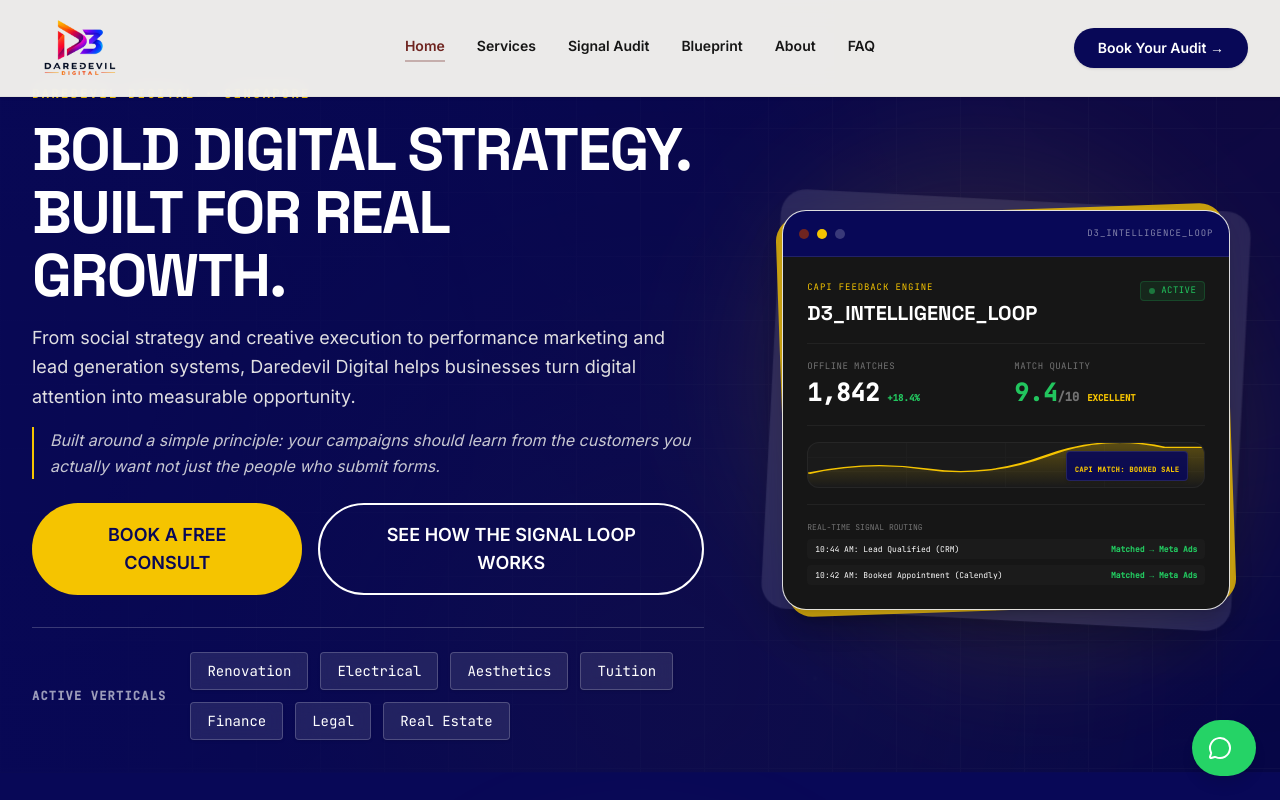
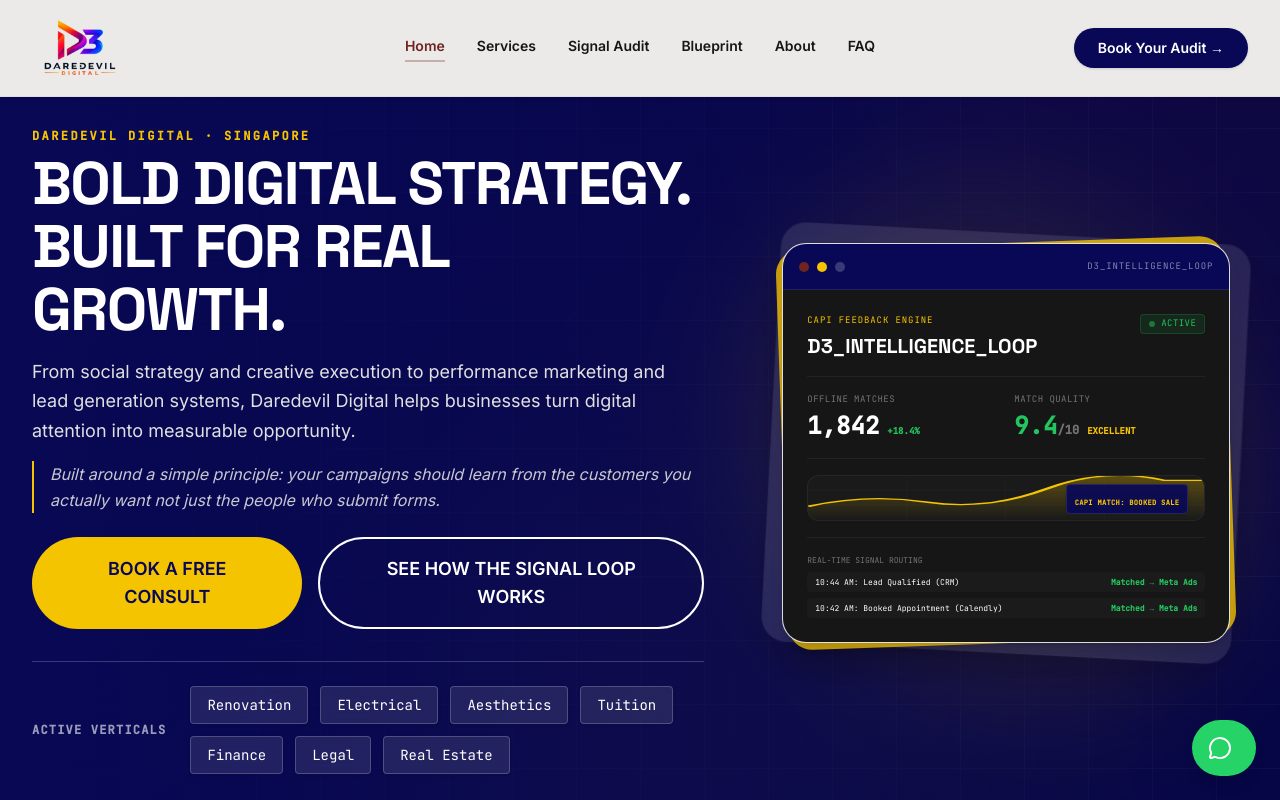
Before and after one commit to pruthvirajtarode/daredevildigital, a React (Vite) app: page / in a window 1280 px wide. Shown: the top 800 px of the page. Built offline with nearby package versions, Linux system fonts and the light colour scheme.

Commit message:
Fix hero text colliding with navbar

```diff
--- a/src/components/sections/Hero.tsx
+++ b/src/components/sections/Hero.tsx
@@ -3,7 +3,7 @@
 
 export default function Hero() {
   return (
-    <section className="relative min-h-[90vh] flex items-center pt-16 lg:pt-20 pb-8 bg-brand-navy overflow-hidden border-b border-brand-charcoal/5">
+    <section className="relative min-h-[90vh] flex items-center pt-24 lg:pt-28 pb-8 bg-brand-navy overflow-hidden border-b border-brand-charcoal/5">
 
 
       {/* Dynamic Animated Background */}
@@ -73,7 +73,7 @@
           transition={{ duration: 0.8, ease: "easeOut" }}
           className="max-w-2xl lg:col-span-7"
         >
-          <span className="inline-block mb-4 text-xs font-mono font-bold tracking-[0.2em] text-brand-yellow uppercase">
+          <span className="inline-block mb-2 text-xs font-mono font-bold tracking-[0.2em] text-brand-yellow uppercase mt-4">
             DAREDEVIL DIGITAL · SINGAPORE
           </span>
 
```
